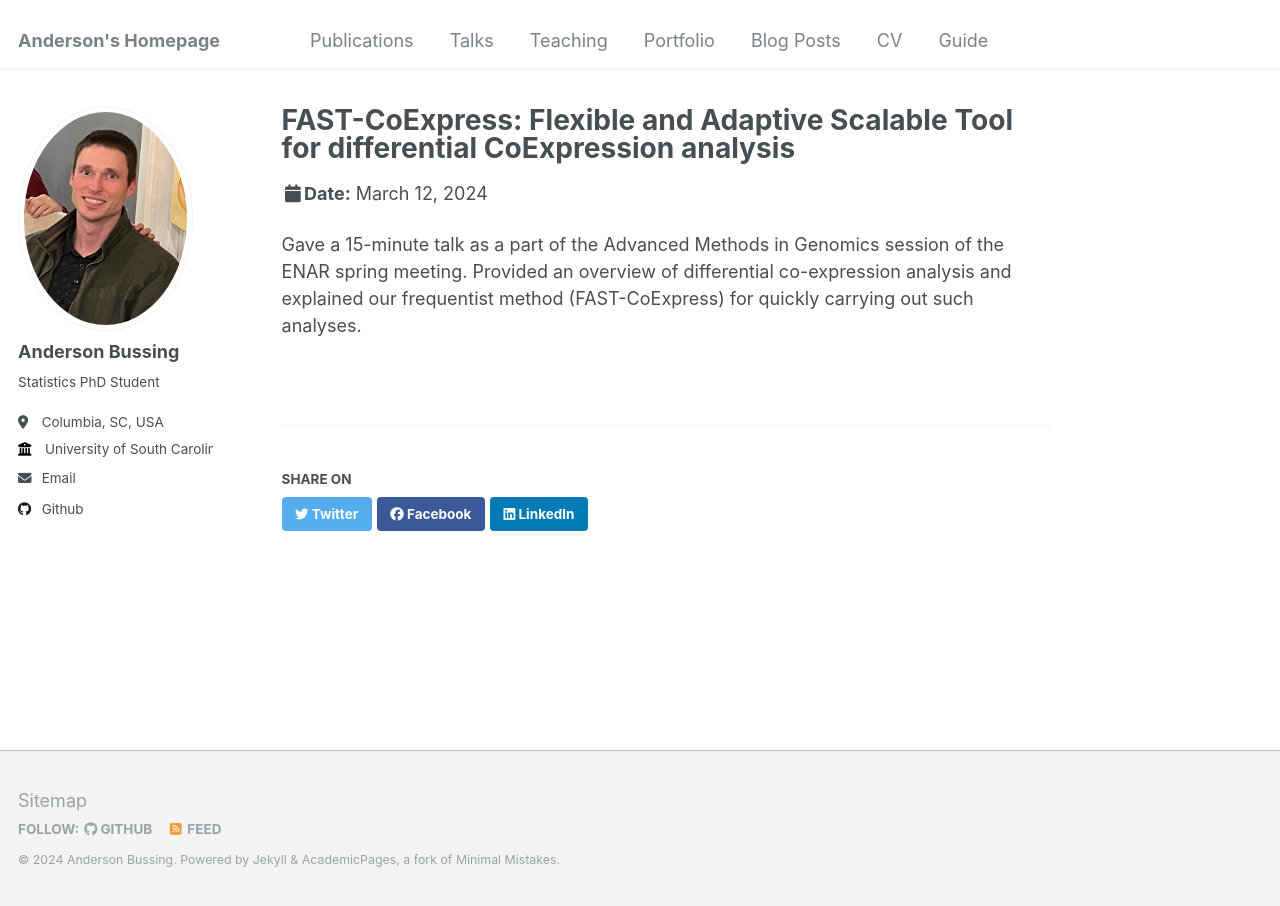
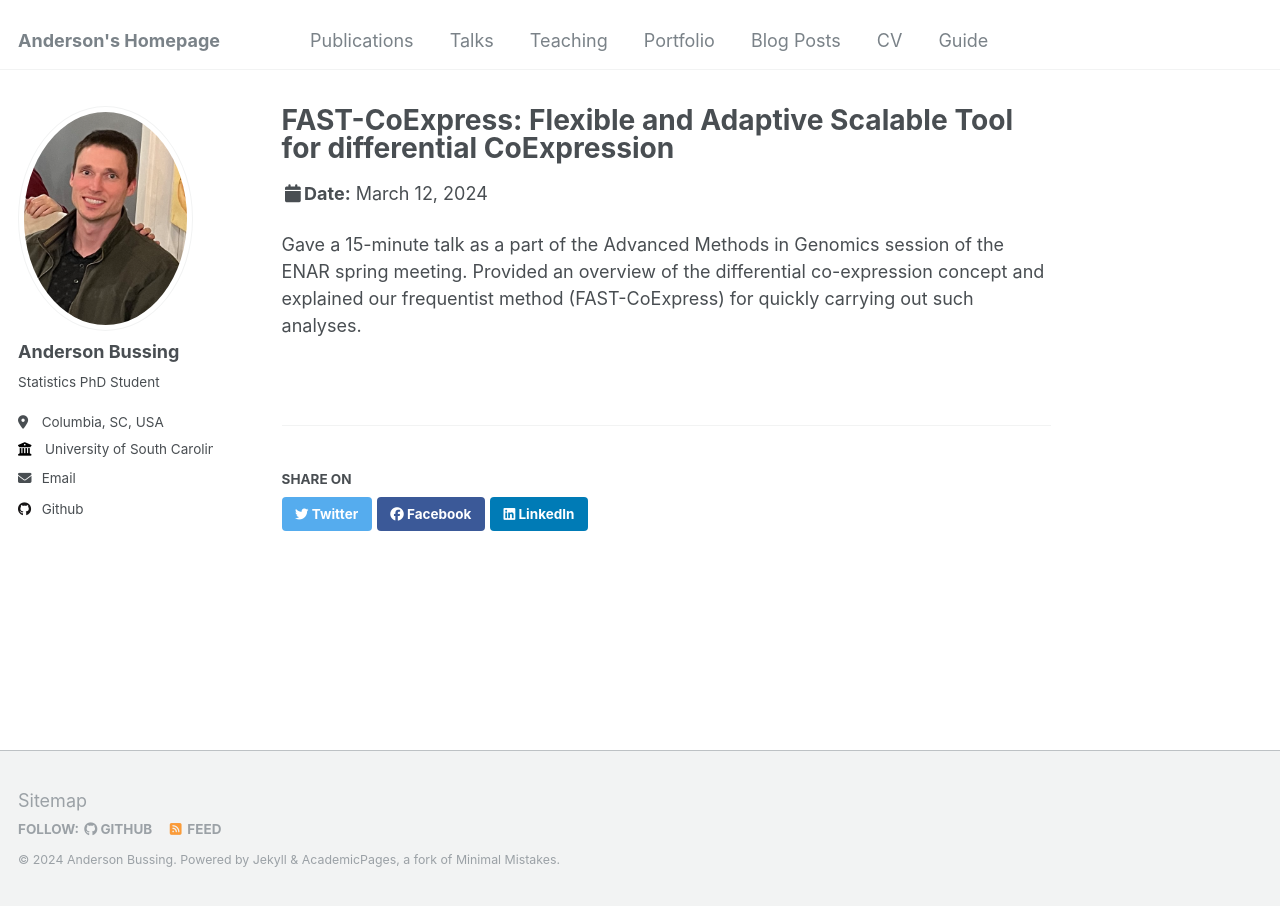
Before and after one commit to abussing/abussing.github.io, a Jekyll site: the page built from _talks/2024-03-12-talk-1.md, in a window 1280 px wide. Built offline with Jekyll 4.4.1, drawn with Linux system fonts in a browser that asks for light colours.

Commit message:
Update 2024-03-12-talk-1.md

```diff
--- a/_talks/2024-03-12-talk-1.md
+++ b/_talks/2024-03-12-talk-1.md
@@ -1,5 +1,5 @@
 ---
-title: "FAST-CoExpress: Flexible and Adaptive Scalable Tool for differential CoExpression analysis"
+title: "FAST-CoExpress: Flexible and Adaptive Scalable Tool for differential CoExpression"
 collection: talks
 type: "Talk"
 permalink: /talks/2024-03-12-talk-1
@@ -8,4 +8,4 @@
 location: "Baltimore MA, USA"
 ---
 
-Gave a 15-minute talk as a part of the Advanced Methods in Genomics session of the ENAR spring meeting. Provided an overview of differential co-expression analysis and explained our frequentist method (FAST-CoExpress) for quickly carrying out such analyses.
+Gave a 15-minute talk as a part of the Advanced Methods in Genomics session of the ENAR spring meeting. Provided an overview of the differential co-expression concept and explained our frequentist method (FAST-CoExpress) for quickly carrying out such analyses.
```
